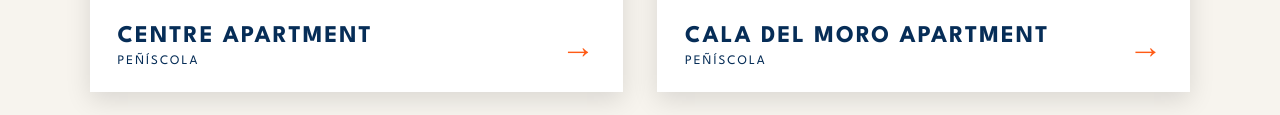
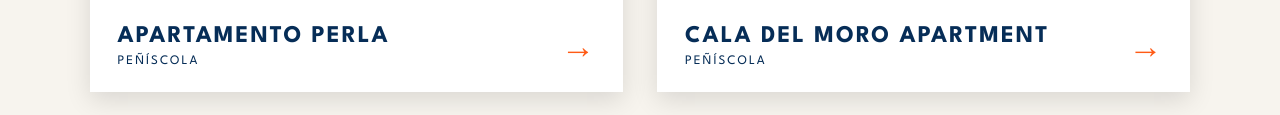
Before and after one commit to xemaesteve/marevostrum, a plain HTML site: page index.html in a window 1280 px wide. Shown: the part 1866-1981 px from the top of the page. Drawn offline with Linux system fonts and the light colour scheme; a web font is replaced by a local one.

Commit message:
Update index.html

```diff
--- a/index.html
+++ b/index.html
@@ -352,7 +352,7 @@
       <img src="hero.jpg" alt="Centre Apartment">
       <div class="card-content">
         <div>
-          <h3>Centre Apartment</h3>
+          <h3>Apartamento Perla</h3>
           <span>Peñíscola</span>
         </div>
         <div class="arrow">→</div>
```
